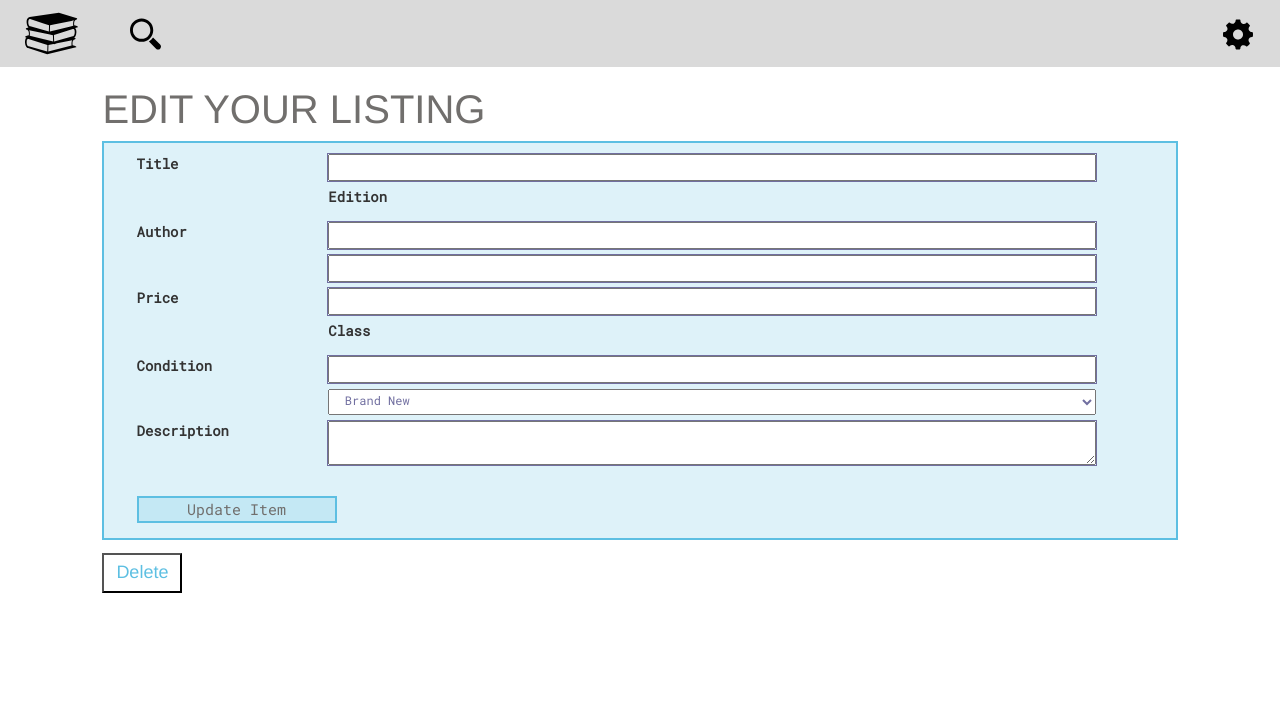
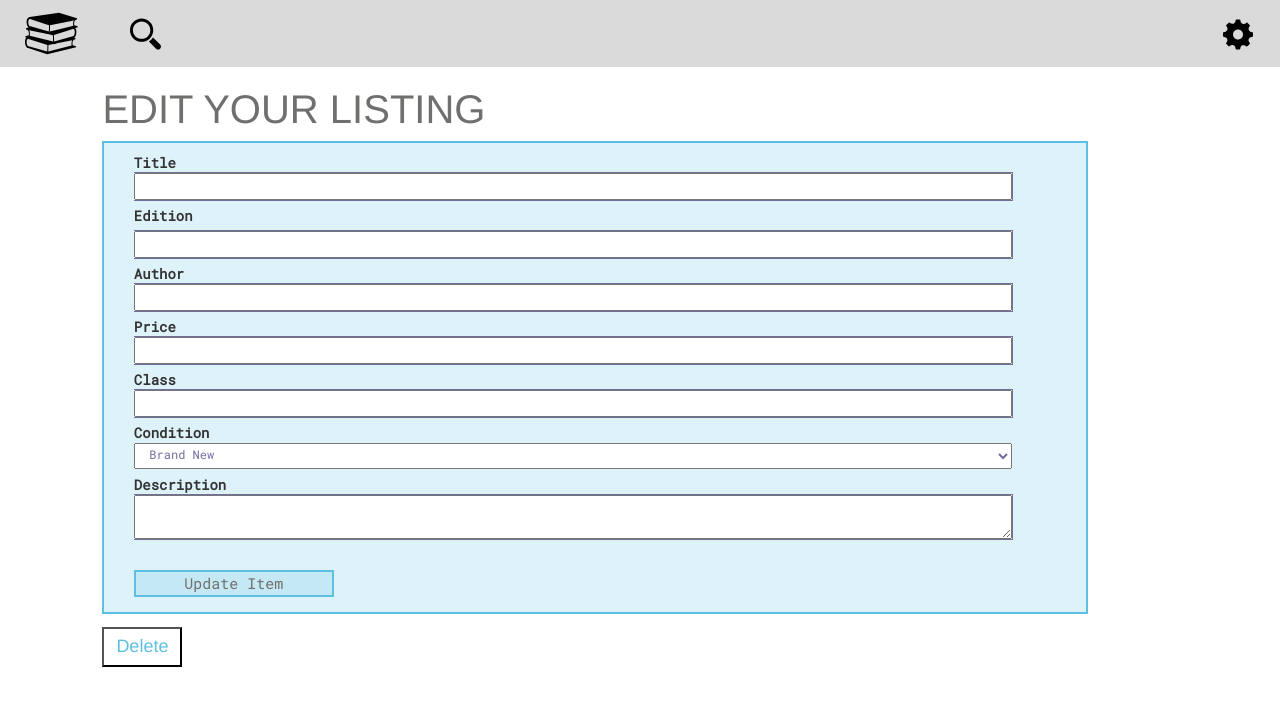
Before and after one commit to sabsterette/texchange, a Flask app: template flaskblog/templates/edit-item.html in a window 1280 px wide. Shown: the top 706 px of the page. Run offline with Flask 2, Linux system fonts and the light colour scheme; the template is opened without the code that fills it: values that come from a table or form of the project are taken from there, others are empty; some libraries are stand-ins or nearby versions.

Commit message:
updated review and edit-items css

```diff
--- a/flaskblog/static/items-edit.css
+++ b/flaskblog/static/items-edit.css
@@ -1,7 +1,7 @@
 .textbooks {
     border: 2px solid #5DBFE2;
     margin-left: 8%;
-    margin-right: 8%;
+    margin-right: 15%;
     background-color: rgba(93, 191, 226, 0.2);
 }
 h1 {
@@ -28,22 +28,46 @@ a:hover {
     color: #5DBFE2;
 }
 
-.author, .price, .class, .condition, .title, .edition, .click-me, .description {
+ .author, .price, .class, .condition, .title, .click-me, .description {
+    height: 20px;
     float: left;
-    width: 20%;
-    padding-bottom: 5px;
+    width: 23%;
+    /* padding-bottom: 5px; */
+
 }
 
-.title-name, .author-name, .price-name, .class-name, .condition-name, .edition-name, .description-name {
+.edition {
+    /* height: 34.4px; */
+    width: 20%;
+    height: 20px;
+    /* margin-right: 80%; */
+    display: inline-block;
+}
+
+
+ .title-name, .author-name, .price-name, .class-name, .condition-name, .description-name {
+    display: inline-block;
     padding-bottom: 5px;
     margin-bottom: 6px;
     padding-left: 2%;
-    width: 80%;
+    width: 100%;
     font-size: 12px;
     outline-style: solid;
     outline-width: 1px;
     color: rgb(113,111,160);
 
+}
+
+.edition-name {
+    display: inline-block;
+    padding-bottom: 5px;
+    margin-bottom: 6px;
+    padding-left: 2%;
+    width: 100%;
+    font-size: 12px;
+    outline-style: solid;
+    outline-width: 1px;
+    color: rgb(113,111,160);
 }
 .class-name, .condition-name {
     height: 26.5px;
```
Also changed, not shown: flaskblog/static/review.css (+16 -2 lines).
